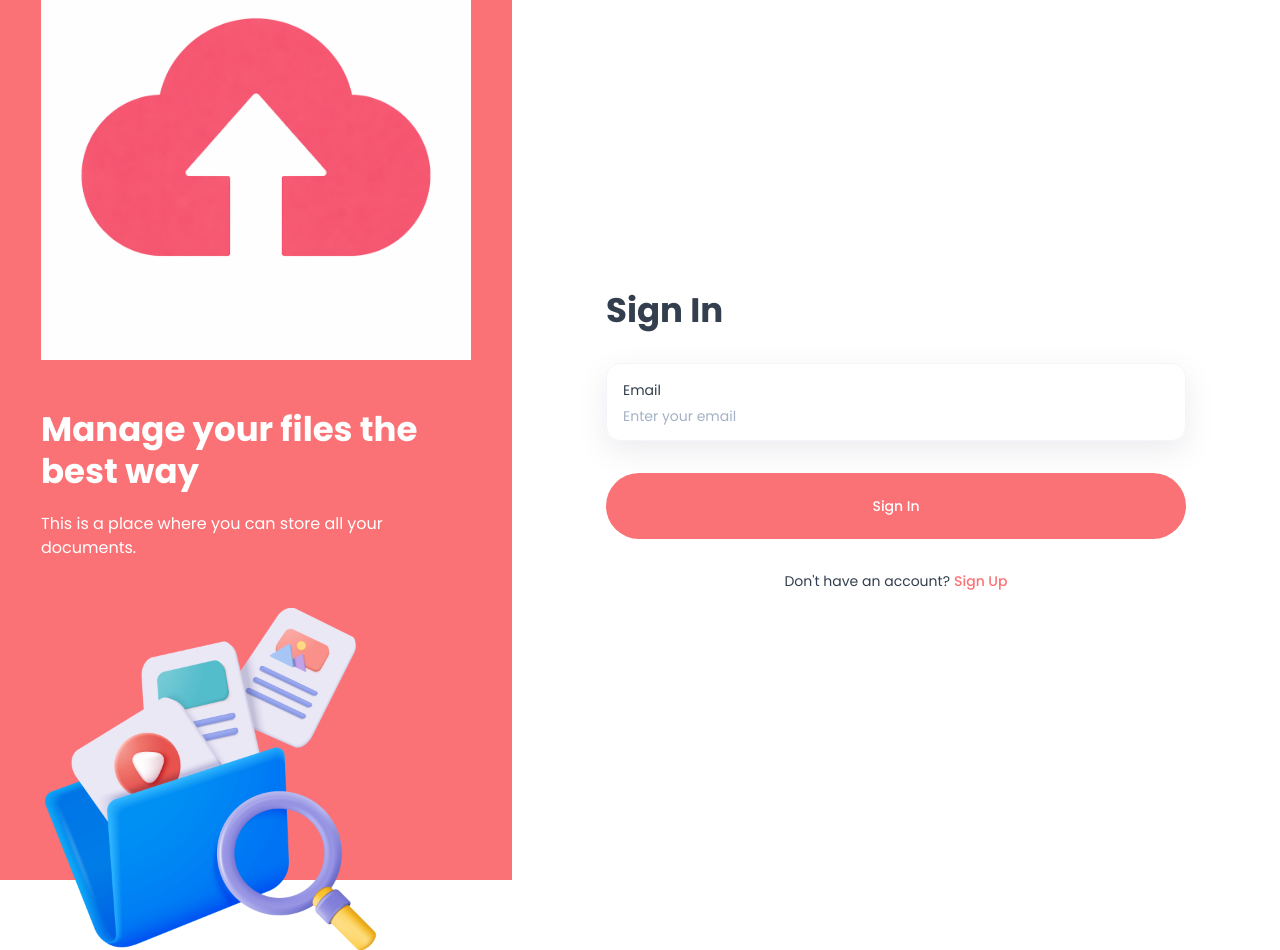
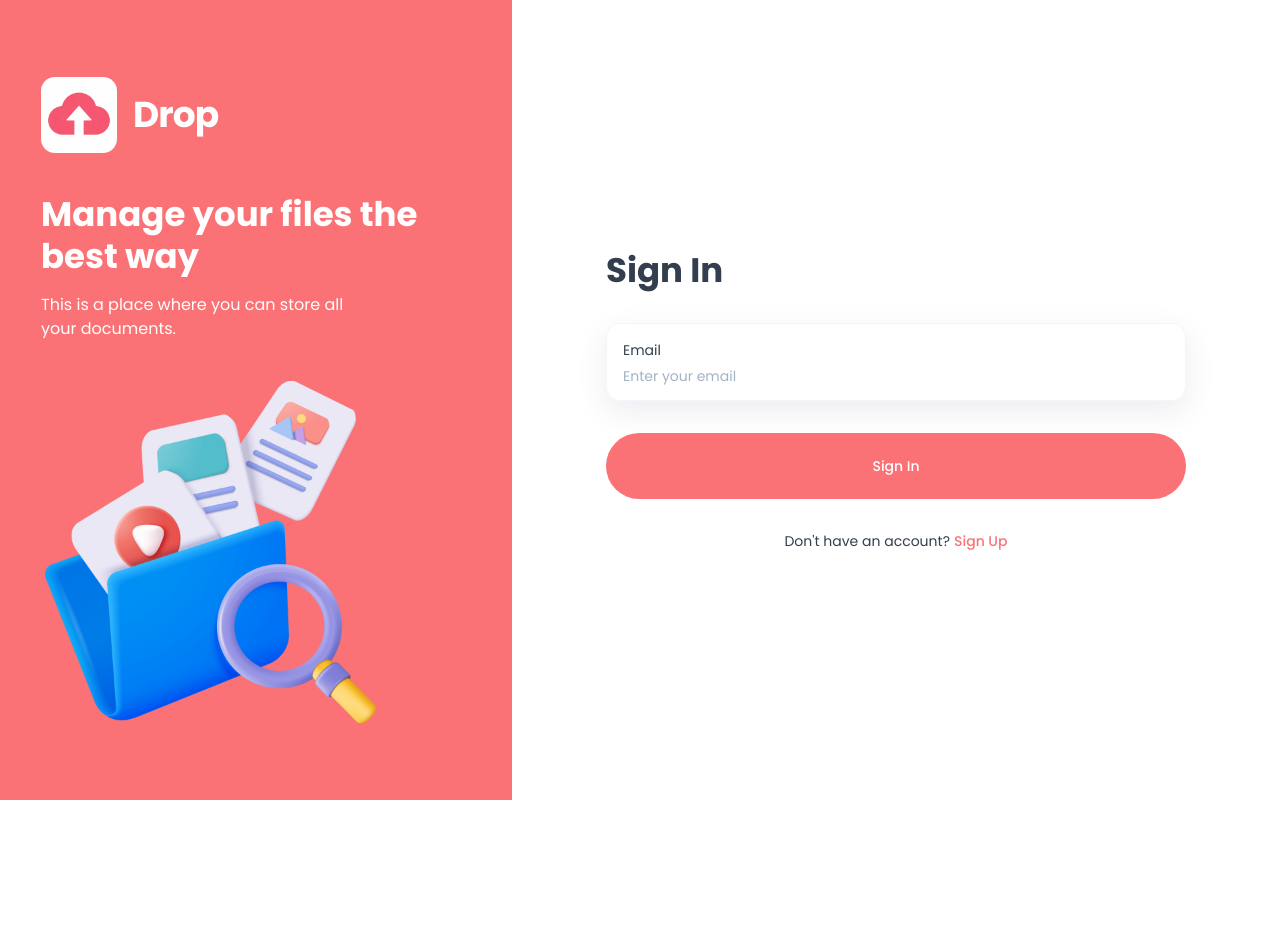
Before and after one commit to Gazi2050/Drop, a Next.js app: page /sign-in in a window 1280 px wide. After the commit the page ends 800 px from the top, so only its background shows below. Built offline with nearby package versions, Linux system fonts and the light colour scheme; no server answers.

Commit message:
refactor(auth): improve responsive layout and image priority

```diff
--- a/app/(auth)/layout.tsx
+++ b/app/(auth)/layout.tsx
@@ -3,47 +3,62 @@ import Image from "next/image";
 
 const Layout = ({ children }: { children: React.ReactNode }) => {
   return (
-    <div className="flex min-h-screen">
-      <section className="hidden w-1/2 items-center justify-center bg-brand p-10 lg:flex xl:w-2/5">
-        <div className="flex max-h-200 max-w-107.5 flex-col justify-center space-y-12">
+    <div className="min-h-dvh bg-light-400 lg:flex">
+      {/* Left marketing panel (desktop/tablet only) */}
+      <section className="hidden lg:flex lg:w-5/12 xl:w-2/5 items-center justify-center bg-brand px-8 py-10">
+        <div className="w-full max-w-107.5 space-y-10">
+          <div className="flex items-center gap-3 xl:gap-4">
             <Image
               src="/assets/images/logo.png"
               alt="logo"
               width={224}
               height={82}
-            className="h-auto w-auto"
+              className="h-16 w-auto shrink-0 object-contain rounded-xl xl:h-19"
+              priority
             />
+            <span className="text-[2rem] font-bold leading-none tracking-tight text-white xl:text-[2.25rem]">
+              Drop
+            </span>
+          </div>
 
-          <div className="space-y-5 text-white">
-            <h1 className="h1">Manage your files the best way</h1>
-            <p className="body-1">
+          <div className="space-y-4 text-white">
+            <h1 className="h1 max-w-[20ch]">Manage your files the best way</h1>
+            <p className="body-1 max-w-[34ch]">
               This is a place where you can store all your documents.
             </p>
           </div>
+
           <Image
             src="/assets/images/files.png"
             alt="Files"
             width={342}
             height={342}
-            className="transition-all hover:rotate-2 hover:scale-105"
+            className="h-auto w-full max-w-70 xl:max-w-85.5 transition-transform duration-300 hover:rotate-2 hover:scale-105"
             priority
           />
         </div>
       </section>
 
-      <section className="flex flex-1 flex-col items-center bg-white p-4 py-10 lg:justify-center lg:p-10 lg:py-0">
-        <div className="mb-16 lg:hidden">
+      {/* Right auth content */}
+      <section className="flex min-h-dvh w-full flex-1 items-center justify-center bg-white px-4 py-8 sm:px-8 lg:px-10">
+        <div className="w-full max-w-145">
+          {/* Mobile logo */}
+          <div className="mb-10 flex items-center justify-center gap-2 sm:gap-2.5 lg:hidden">
             <Image
               src="/assets/images/logo.png"
               alt="logo"
               width={224}
               height={82}
-            className="h-auto w-50 lg:w-62.5"
-            style={{ height: "auto" }}
+              className="h-14 w-auto shrink-0 object-contain sm:h-16"
+              priority
             />
+            <span className="text-[1.75rem] font-bold leading-none tracking-tight text-brand sm:text-[1.875rem]">
+              Drop
+            </span>
           </div>
 
           {children}
+        </div>
       </section>
     </div>
   );
```
Lines whose indentation alone changed are shown as unchanged.
